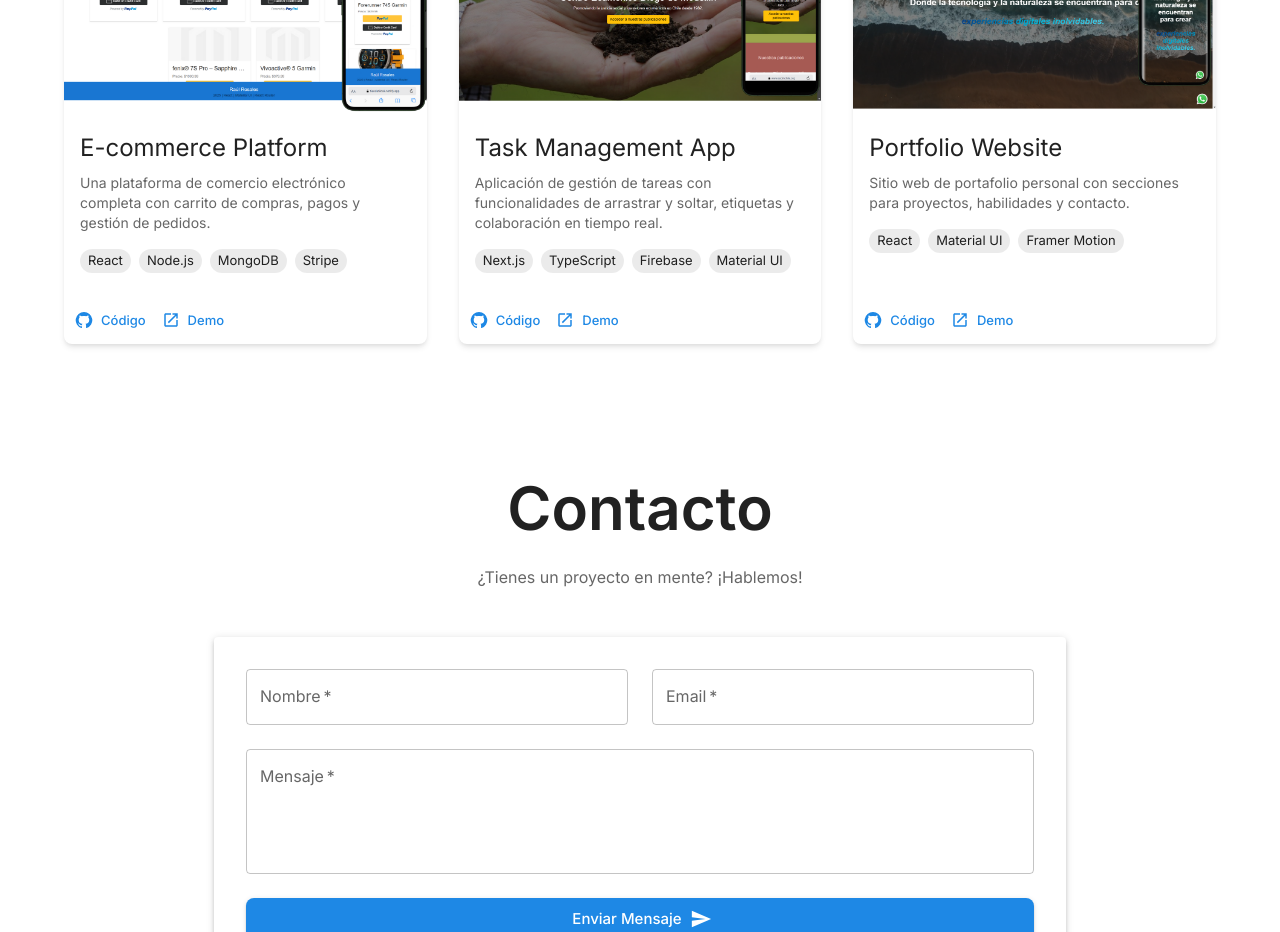
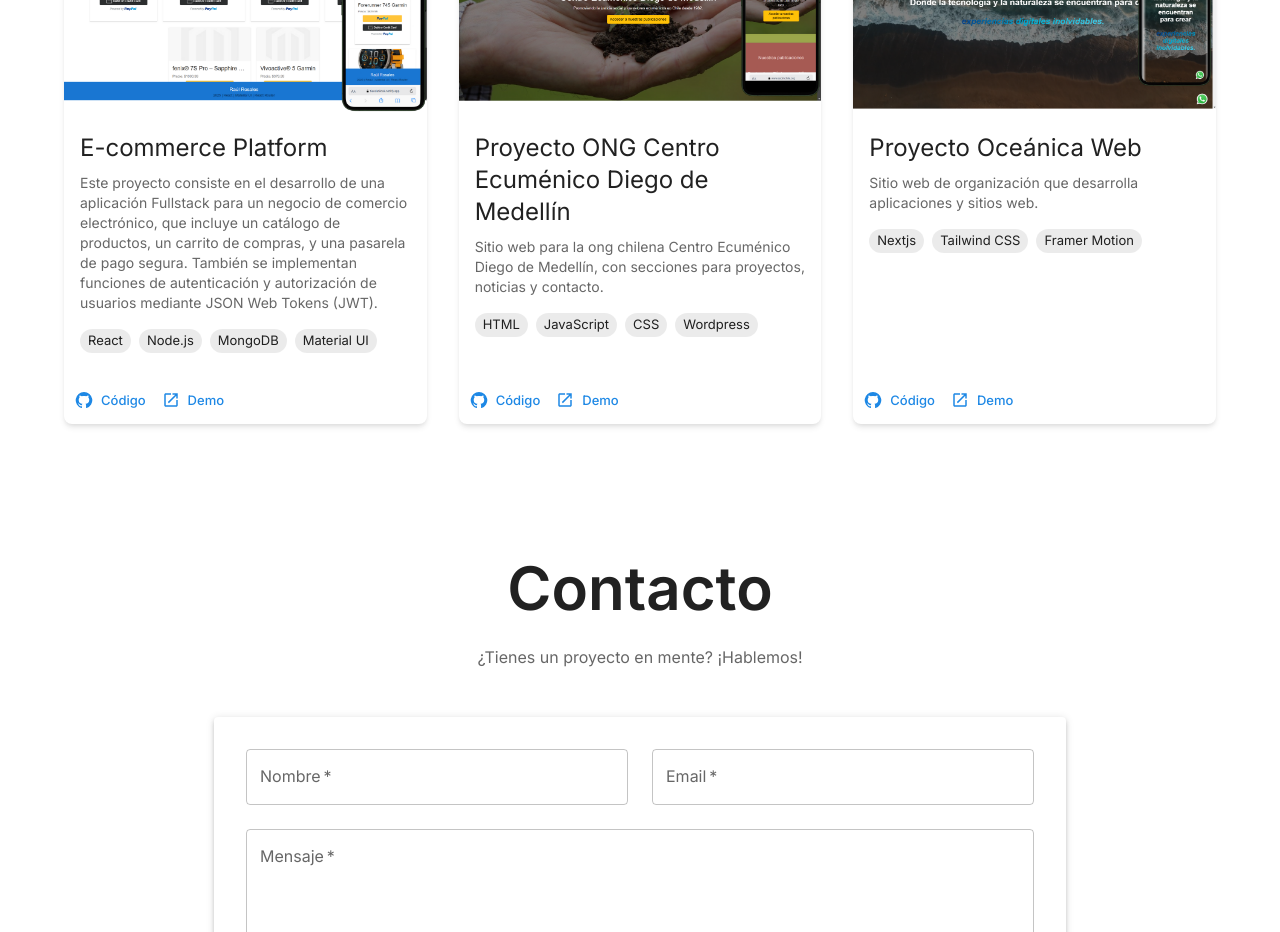
Before and after one commit to Artenlaclase/cv-RaulRosales, a Next.js app: page / in a window 1280 px wide. Shown: the part 6160-7092 px from the top of the page. Built offline with nearby package versions, Linux system fonts and the light colour scheme; what @mui/material-nextjs would draw is missing.

Commit message:
Proyectos

```diff
--- a/src/components/Projects.tsx
+++ b/src/components/Projects.tsx
@@ -19,28 +19,28 @@ import {
       {
         title: "E-commerce Platform",
         description:
-          "Una plataforma de comercio electrónico completa con carrito de compras, pagos y gestión de pedidos.",
+          "Este proyecto consiste en el desarrollo de una aplicación Fullstack para un negocio de comercio electrónico, que incluye un catálogo de productos, un carrito de compras, y una pasarela de pago segura. También se implementan funciones de autenticación y autorización de usuarios mediante JSON Web Tokens (JWT).",
         image: "/assets/img/e-commerce.png?height=200&width=400",
-        tags: ["React", "Node.js", "MongoDB", "Stripe"],
+        tags: ["React", "Node.js", "MongoDB", "Material UI"],
         github: "https://github.com/Artenlaclase/Proyecto-7-Aplicaci-nFullStackCE",
         demo: "https://tiendatiktak.netlify.app/",
       },
       {
-        title: "Task Management App",
+        title: "Proyecto ONG Centro Ecuménico Diego de Medellín",
         description:
-          "Aplicación de gestión de tareas con funcionalidades de arrastrar y soltar, etiquetas y colaboración en tiempo real.",
+          "Sitio web para la ong chilena Centro Ecuménico Diego de Medellín, con secciones para proyectos, noticias y contacto.",
         image: "/assets/img/cdemchile.png?height=200&width=400",
-        tags: ["Next.js", "TypeScript", "Firebase", "Material UI"],
-        github: "https://github.com/username/taskapp",
-        demo: "https://taskapp-demo.com",
+        tags: ["HTML", "JavaScript", "CSS", "Wordpress"],
+        github: "https://github.com/artenlaclase",
+        demo: "https://cedmchile.org/",
       },
       {
-        title: "Portfolio Website",
-        description: "Sitio web de portafolio personal con secciones para proyectos, habilidades y contacto.",
+        title: "Proyecto Oceánica Web",
+        description: "Sitio web de organización que desarrolla aplicaciones y sitios web.",
         image: "/assets/img/Oceanicaweb.png?height=200&width=400",
-        tags: ["React", "Material UI", "Framer Motion"],
-        github: "https://github.com/username/portfolio",
-        demo: "https://portfolio-demo.com",
+        tags: ["Nextjs", "Tailwind CSS", "Framer Motion"],
+        github: "https://github.com/artenlaclase",
+        demo: "https://oceanicaweb.cl/",
       },
     ]
 
```
